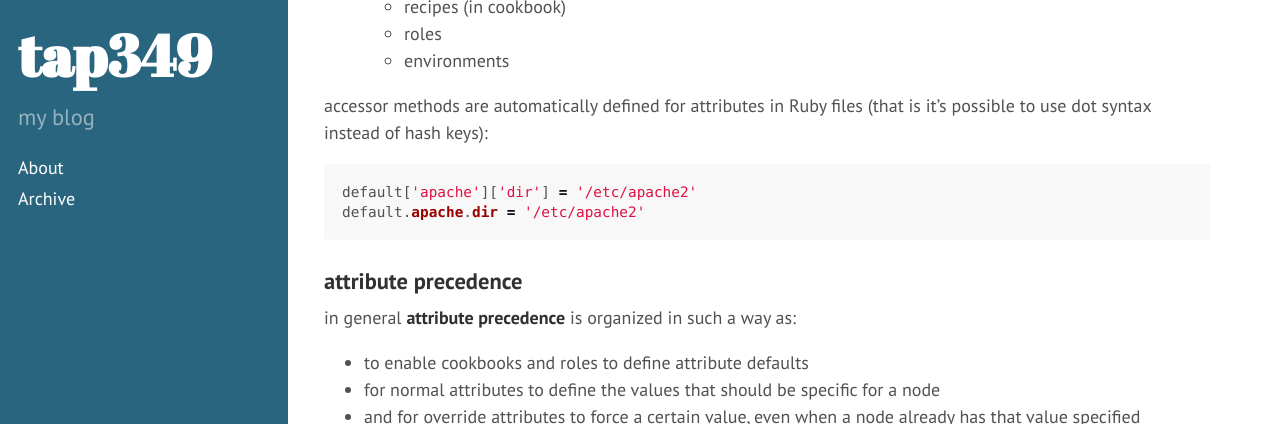
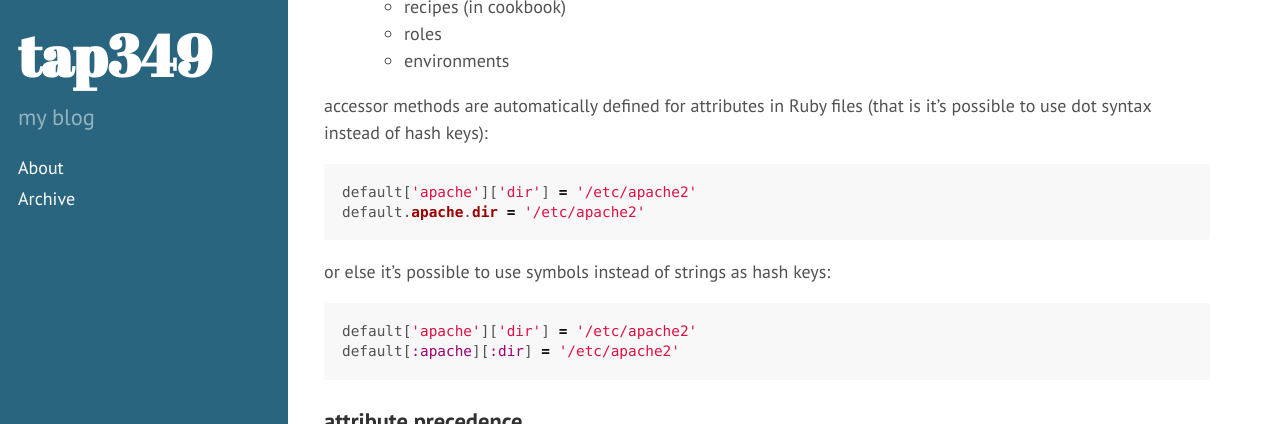
Before and after one commit to tap349/tap349.github.io, a Jekyll site: the page built from _posts/2015-01-06-notes-about-chef.md, in a window 1280 px wide and 900 px high, scrolled down 4267 px, cut to the strip 0-424 px from the top of the window. Built offline with Jekyll 4.4.1, drawn with Linux system fonts in a browser that asks for light colours; Markdown is read by kramdown in place of the engine named in the settings; some of the changed text lies outside the part shown.

Commit message:
update 2016-01-28_23:38:29

````diff
--- a/_posts/2015-01-06-notes-about-chef.md
+++ b/_posts/2015-01-06-notes-about-chef.md
@@ -193,6 +193,13 @@ accessor methods are automatically defined for attributes in Ruby files
 ```ruby
 default['apache']['dir'] = '/etc/apache2'
 default.apache.dir = '/etc/apache2'
+```
+
+or else it's possible to use symbols instead of strings as hash keys:
+
+```ruby
+default['apache']['dir'] = '/etc/apache2'
+default[:apache][:dir] = '/etc/apache2'
 ```
 
 ### attribute precedence
````
Also changed, not shown: other parts of _posts/2015-01-06-notes-about-chef.md (+2 -1 lines), _posts/2016-01-24-chef-umka-log.md (+1 -1 lines).
